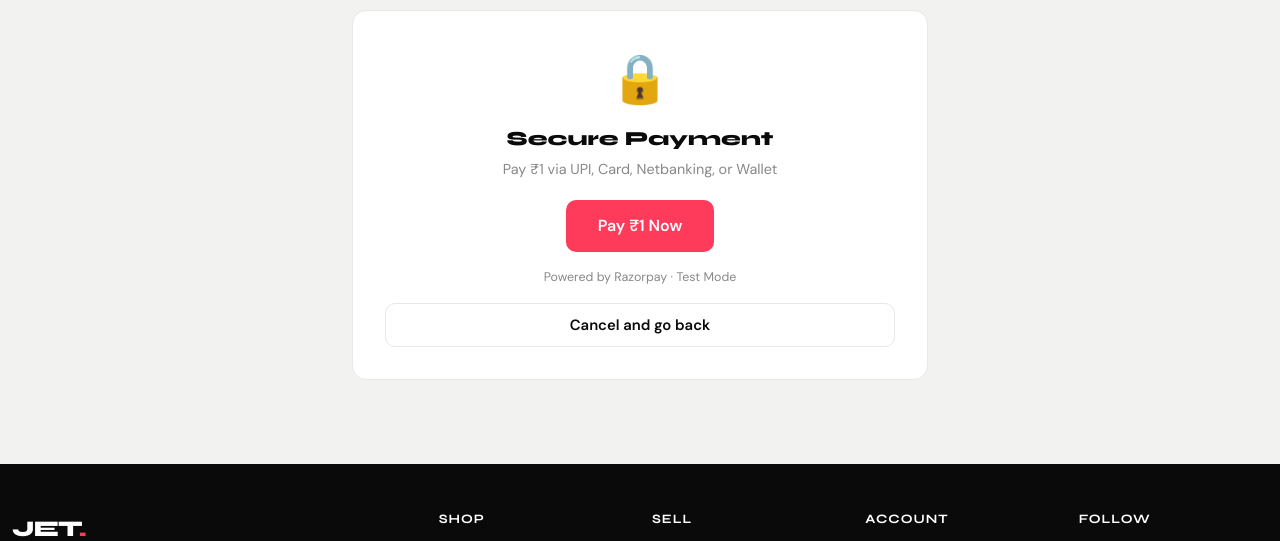
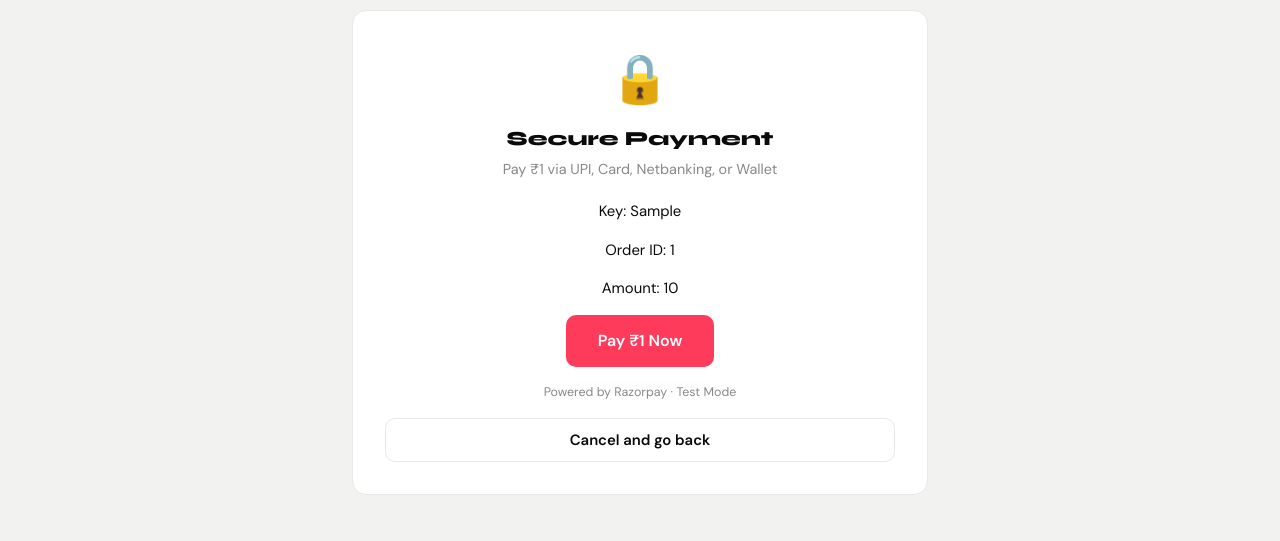
Before and after one commit to Dhaakshanya/jet-ecommerce-platform, a Django app: template store/templates/store/razorpay_payment.html in a window 1280 px wide. Shown: the part 215-756 px from the top of the page. Run offline with Django 5.2, Linux system fonts and the light colour scheme; the template is opened without the code that fills it: most values are stand-ins (such as "Sample title", 1, 10 or a date in 2020); some libraries are stand-ins or nearby versions.

Commit message:
Initial project upload

```diff
--- a/store/templates/store/razorpay_payment.html
+++ b/store/templates/store/razorpay_payment.html
@@ -22,6 +22,10 @@
     <p style="color:var(--jet-muted);font-size:0.9rem;margin:8px 0 20px">
       Pay ₹{{ order.total_price }} via UPI, Card, Netbanking, or Wallet
     </p>
+
+    <p>Key: {{ razorpay_key }}</p>
+    <p>Order ID: {{ razorpay_order_id }}</p>
+    <p>Amount: {{ amount }}</p>
 
     <button id="payBtn" class="btn-jet" style="padding:14px 32px;font-size:1rem;cursor:pointer">
       Pay ₹{{ order.total_price }} Now
```
